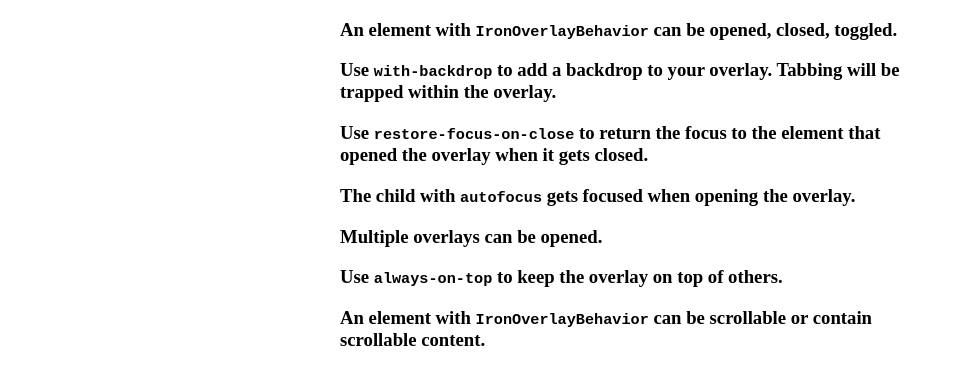
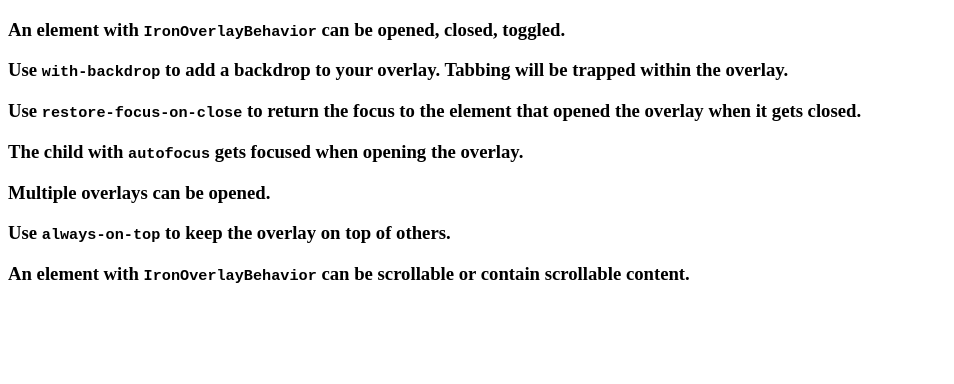
Before and after one commit to PolymerElements/iron-overlay-behavior, a website: page demo/index.html in a window 1280 px wide. Shown: the whole page, without its empty margins (0-954 px from the left). Drawn offline with Linux system fonts and the light colour scheme.

Commit message:
use demo-pages-shared-styles (reverted)

```diff
--- a/demo/index.html
+++ b/demo/index.html
@@ -22,26 +22,20 @@ subject to an additional IP rights grant found at http://polymer.github.io/PATEN
 
   <link rel="import" href="../../iron-flex-layout/iron-flex-layout.html">
   <link rel="import" href="../../iron-demo-helpers/demo-snippet.html">
+  <link rel="import" href="../../iron-demo-helpers/demo-pages-shared-styles.html">
   <link rel="import" href="simple-overlay.html">
 
-  <style is="custom-style">
-
-    body {
-      max-width: 600px;
-      margin: 0 auto;
-    }
-
+  <style is="custom-style" include="demo-pages-shared-styles">
     demo-snippet {
       --demo-snippet-code: {
         max-height: 250px;
       }
     }
-
   </style>
 
 </head>
 
-<body unresolved>
+<body unresolved class="centered">
 
   <h3>An element with <code>IronOverlayBehavior</code> can be opened, closed, toggled.</h3>
   <demo-snippet>
```
